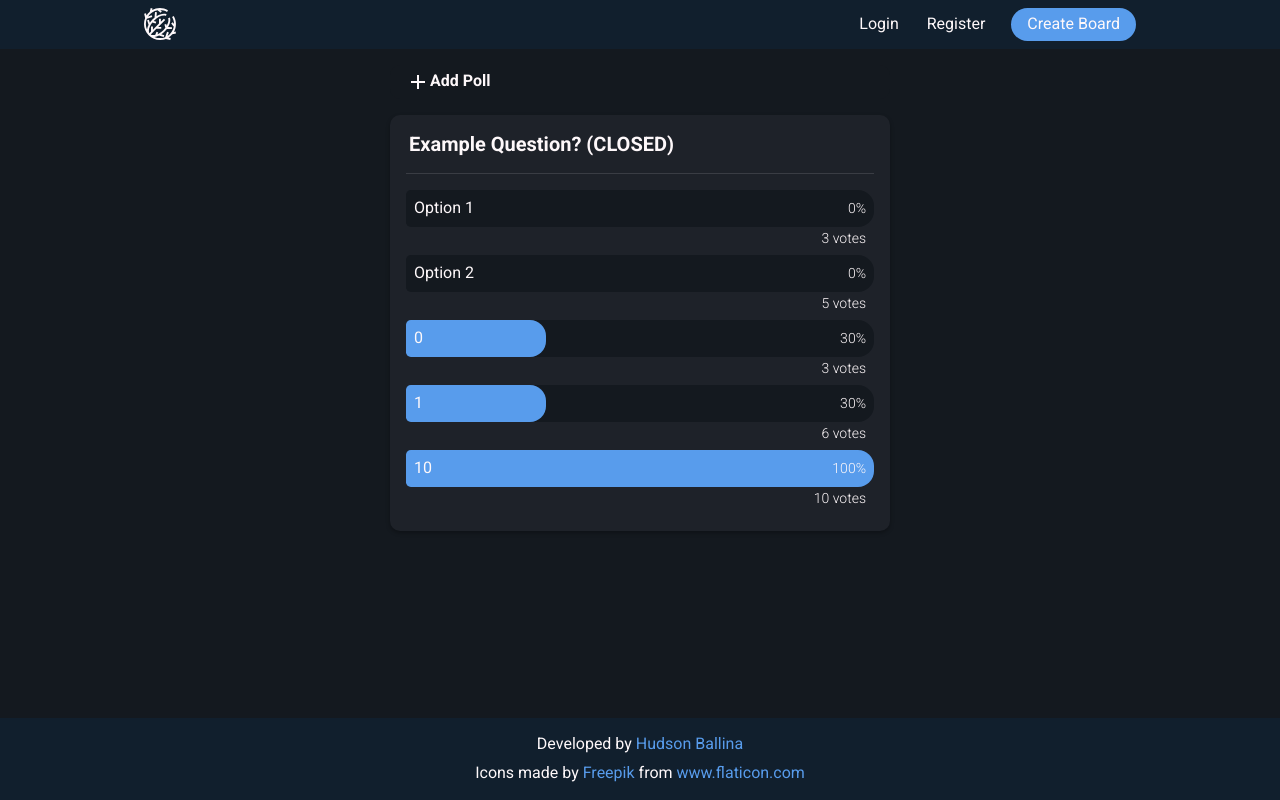
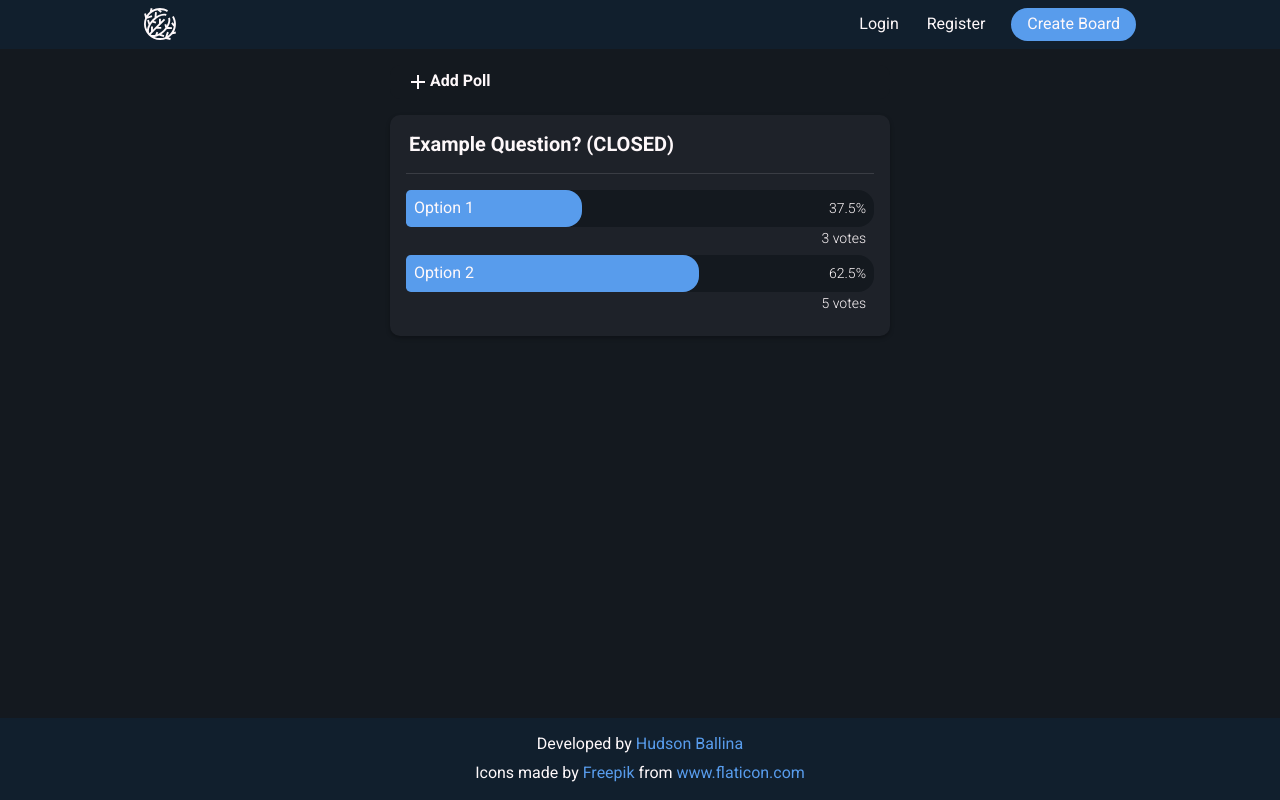
Before and after one commit to hhuuddoo/silent-classroom, a React (Create React App) app: page / in a window 1280 px wide. Built offline with nearby package versions, Linux system fonts and the light colour scheme.

Commit message:
add total votes property to poll array
added percentage value to each poll result and displayed on screen

```diff
--- a/src/containers/poll-results.js
+++ b/src/containers/poll-results.js
@@ -2,30 +2,23 @@ import React from "react";
 import { Panel, Question, Seperator, PollOptionResult } from "../components";
 
 // Display poll results
-export default function PollResults({ question, options }) {
+export default function PollResults({ question, options, totalVotes }) {
   return (
     <Panel>
       <Question>{question}</Question>
       <Seperator />
 
-      {/* Display poll option results */}
-      {/* {optionResults.map(({ option, percentage, votes }) => {
-        <PollOptionResult
-          option={option}
-          percentage={percentage}
-          votes={votes}
-        />;
-      })} */}
-
+      {/* Display poll results */}
       {options.map(({ optionId, option, votes }) => {
         return (
-          <PollOptionResult key={optionId} option={option} votes={votes} />
+          <PollOptionResult
+            key={optionId}
+            option={option}
+            percentage={(votes / totalVotes) * 100}
+            votes={votes}
+          />
         );
       })}
-
-      <PollOptionResult option="0" percentage="30" votes="3" />
-      <PollOptionResult option="1" percentage="30" votes="6" />
-      <PollOptionResult option="10" percentage="100" votes="10" />
     </Panel>
   );
 }
--- a/src/pages/PollBoard.js
+++ b/src/pages/PollBoard.js
@@ -22,7 +22,11 @@ const PollBoard = observer(() => {
 
         {/* Display poll results */}
         {store.completedPolls.map((poll) => (
-          <PollResults question={poll.question} options={poll.options} />
+          <PollResults
+            question={poll.question}
+            options={poll.options}
+            totalVotes={poll.totalVotes}
+          />
         ))}
 
         {/* <PollResults question="What is 0 + 1" /> */}
--- a/src/stores/store.js
+++ b/src/stores/store.js
@@ -9,6 +9,7 @@ class PollStore {
       pollId: 0,
       status: STATUS.CLOSED,
       question: "Example Question? (CLOSED)",
+      totalVotes: 8,
       options: [
         { optionId: 1, option: "Option 1", votes: 3 },
         { optionId: 2, option: "Option 2", votes: 5 },
@@ -18,6 +19,7 @@ class PollStore {
       pollId: 1,
       status: STATUS.OPEN,
       question: "Example Question? (VOTING)",
+      totalVotes: 8,
       options: [
         { optionId: 1, option: "Option 1", votes: 3 },
         { optionId: 2, option: "Option 2", votes: 5 },
```
